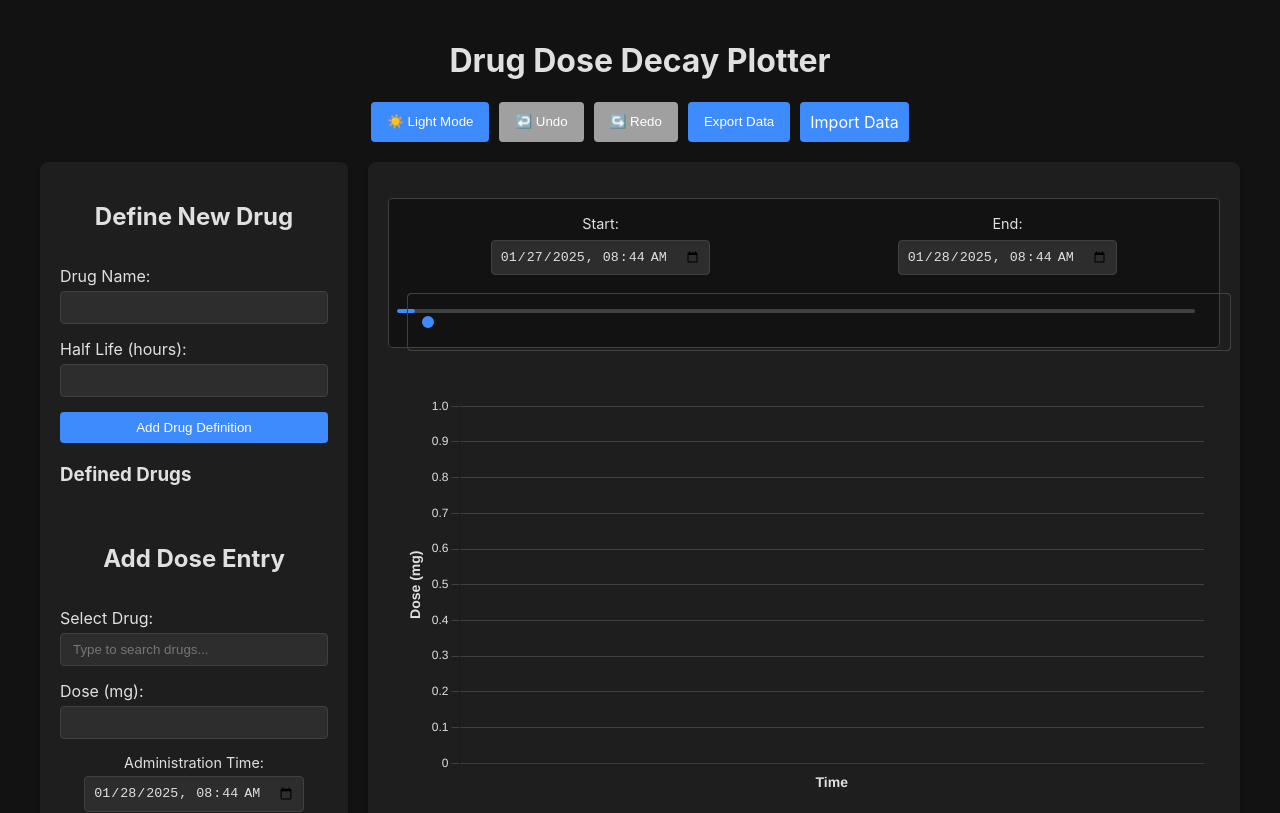
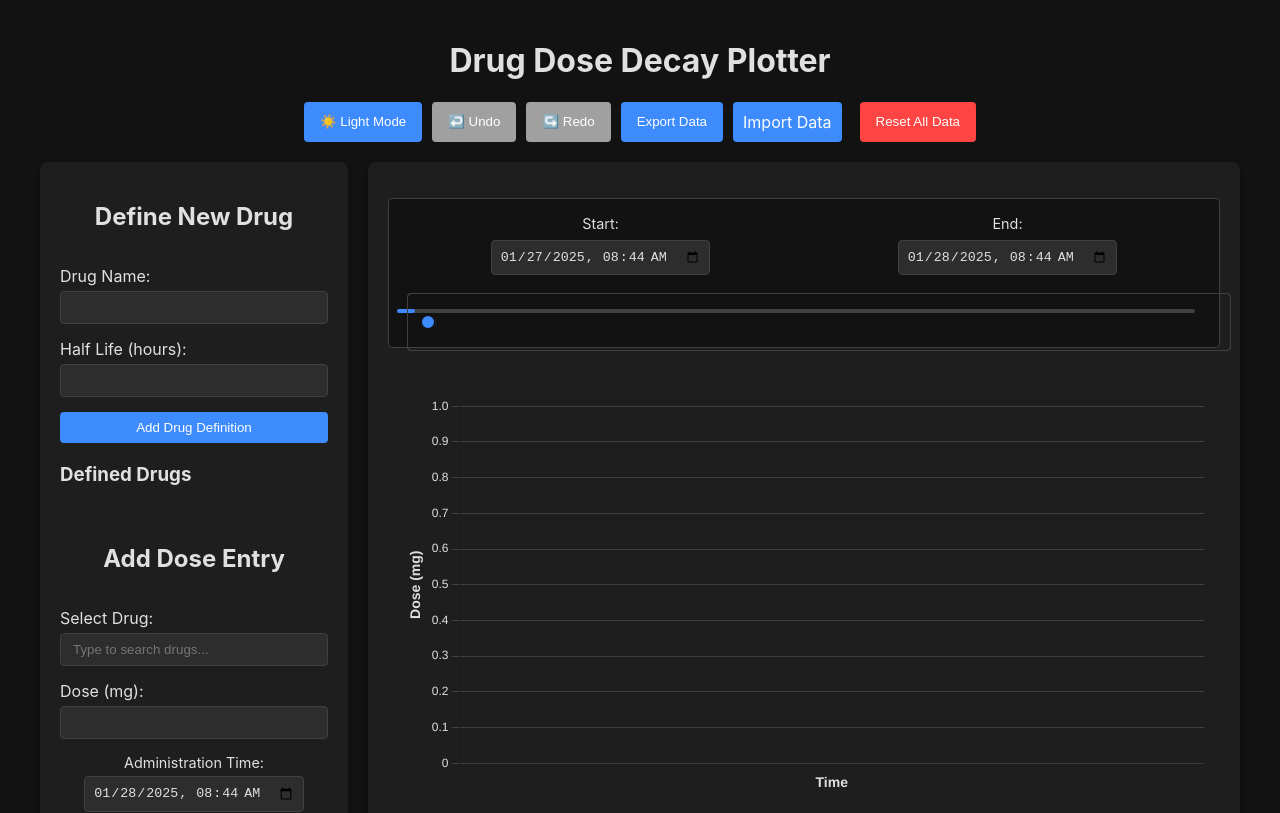
Before and after one commit to pavelmk/dose-tracker, a React (Create React App) app: page / in a window 1280 px wide. Shown: the top 813 px of the page. Built offline with nearby package versions, Linux system fonts and the light colour scheme.

Commit message:
added reset button

```diff
--- a/src/App.tsx
+++ b/src/App.tsx
@@ -127,6 +127,23 @@ function App() {
     updateState(newState);
   };
 
+  const handleReset = () => {
+    // Clear all data and reset to initial state
+    const emptyState: AppState = {
+      drugs: [],
+      doseEntries: []
+    };
+    updateState(emptyState);
+
+    // Reset time range to default
+    const end = new Date();
+    const start = new Date(end.getTime() - 24 * 3600000);
+    setTimeRange({ start, end });
+
+    // Clear selected drug
+    setSelectedDrug(null);
+  };
+
   return (
     <div className="App" data-theme={theme}>
       <header>
@@ -137,7 +154,7 @@ function App() {
           </button>
           <button onClick={undo} disabled={!canUndo}>↩️ Undo</button>
           <button onClick={redo} disabled={!canRedo}>↪️ Redo</button>
-          <DataControls state={state} onImport={handleImport} />
+          <DataControls state={state} onImport={handleImport} onReset={handleReset} />
         </div>
       </header>
       <div className="container">
--- a/src/components/DataControls.tsx
+++ b/src/components/DataControls.tsx
@@ -4,9 +4,10 @@ import { AppState } from '../types';
 interface DataControlsProps {
   state: AppState;
   onImport: (data: AppState) => void;
+  onReset: () => void;
 }
 
-const DataControls: React.FC<DataControlsProps> = ({ state, onImport }) => {
+const DataControls: React.FC<DataControlsProps> = ({ state, onImport, onReset }) => {
   const handleExport = () => {
     const dataStr = JSON.stringify(state, (key, value) => {
       // Convert Date objects to ISO strings
@@ -49,6 +50,23 @@ const DataControls: React.FC<DataControlsProps> = ({ state, onImport }) => {
     reader.readAsText(file);
   };
 
+  const handleReset = () => {
+    const hasData = state.drugs.length > 0 || state.doseEntries.length > 0;
+
+    if (hasData) {
+      const confirmed = window.confirm(
+        'Are you sure you want to reset all data? This will permanently delete all drugs and dose entries. This action cannot be undone.'
+      );
+
+      if (confirmed) {
+        onReset();
+      }
+    } else {
+      // No data to clear, but still call reset to ensure clean state
+      onReset();
+    }
+  };
+
   return (
     <div className="data-controls">
       <button onClick={handleExport}>Export Data</button>
@@ -61,6 +79,16 @@ const DataControls: React.FC<DataControlsProps> = ({ state, onImport }) => {
           style={{ display: 'none' }}
         />
       </label>
+      <button
+        onClick={handleReset}
+        style={{
+          backgroundColor: '#ff4444',
+          color: 'white',
+          marginLeft: '8px'
+        }}
+      >
+        Reset All Data
+      </button>
     </div>
   );
 };
```
Also changed, not shown: 1 other file (tests, documents, lock files or other folders).
